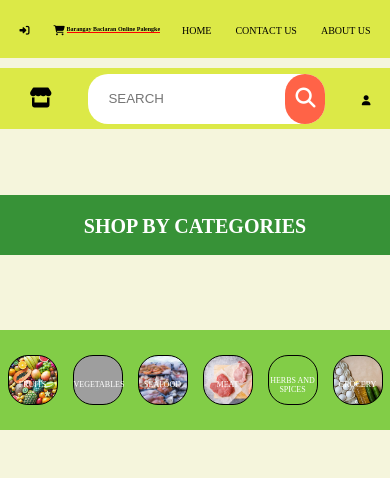
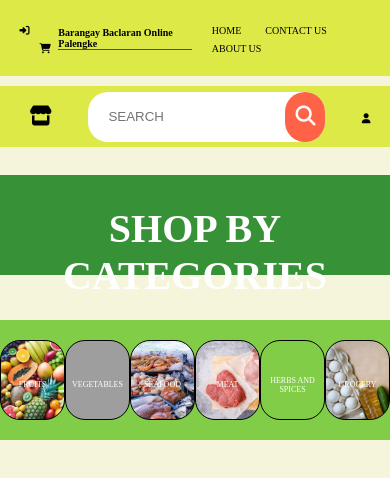
Before and after one commit to RoedieNgPinas/Palengerism, a plain HTML site: page index.html in a window 390 px wide. Drawn offline with Linux system fonts and the light colour scheme; grey boxes are pictures that could not be loaded; a web font is replaced by a local one.

Commit message:
index.html

```diff
--- a/index.html
+++ b/index.html
@@ -748,8 +748,8 @@ form button:hover{
 }
 @media only screen and (max-width: 1100px){
 	.frt{
-		width: 50px;
-		height: 50px;
+		width: 80px;
+		height: 80px;
 		font-size: 8px;
 		border: 1px solid black;
 	}
@@ -758,8 +758,8 @@ form button:hover{
 	border: 1px solid red;
 	}
 	.veg{
-		width: 50px;
-		height: 50px;
+		width: 80px;
+		height: 80px;
 		font-size: 8px;
 		border: 1px solid black;
 	}
@@ -768,8 +768,8 @@ form button:hover{
 	border: 1px solid red;
 	}
 	.meat{
-		width: 50px;
-		height: 50px;
+		width: 80px;
+		height: 80px;
 		font-size: 8px;
 		border: 1px solid black;
 	}
@@ -778,8 +778,8 @@ form button:hover{
 	border: 1px solid red;
 	}
 	.sea{
-		width: 50px;
-		height: 50px;
+		width: 80px;
+		height: 80px;
 		font-size: 8px;
 		border: 1px solid black;
 	}
@@ -788,8 +788,8 @@ form button:hover{
 	border: 1px solid red;
 	}
 	.hrb{
-		width: 50px;
-		height: 50px;
+		width: 80px;
+		height: 80px;
 		font-size: 8px;
 		border: 1px solid black;
 	}
@@ -798,8 +798,8 @@ form button:hover{
 	border: 1px solid red;
 	}
 	.grcy{
-		width: 50px;
-		height: 50px;
+		width: 80px;
+		height: 80px;
 		font-size: 8px;
 		border: 1px solid black;
 	}
@@ -808,7 +808,7 @@ form button:hover{
 	border: 1px solid red;
 	}
 	.name h1{
-		font-size: 6px;
+		font-size: 10px;
 		margin-left: 0px;
 		border-bottom: 1px solid red;
 
@@ -828,7 +828,7 @@ form button:hover{
 	border-bottom: 1px solid #f63e4e;
 	}
 	.Rectangle-1{
-		height: 100px;
+		height: 120px;
 		width: 100%;
 
 	}
@@ -839,12 +839,12 @@ form button:hover{
 		font-size: 10px;
 	}
 	.Rectangle{
-		height: 60px;
+		height: 100px;
 		width: 100%;
 	}
 	.head h1{
-		font-size: 20px;
-		margin-top: 20px;
+		font-size: 40px;
+		margin-top: 30px;
 	}
 	.menu li a{
 	font-size: 10px;
```
